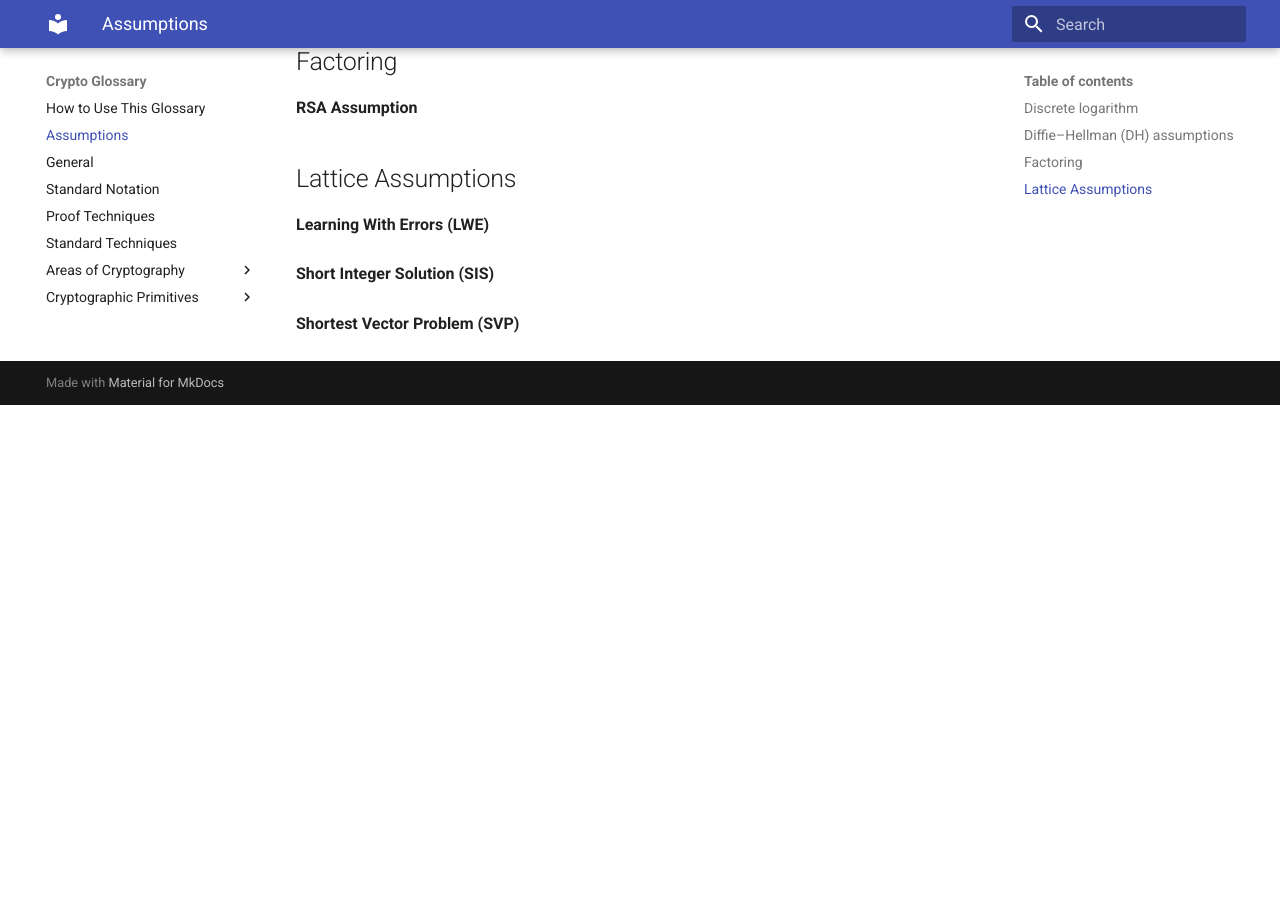
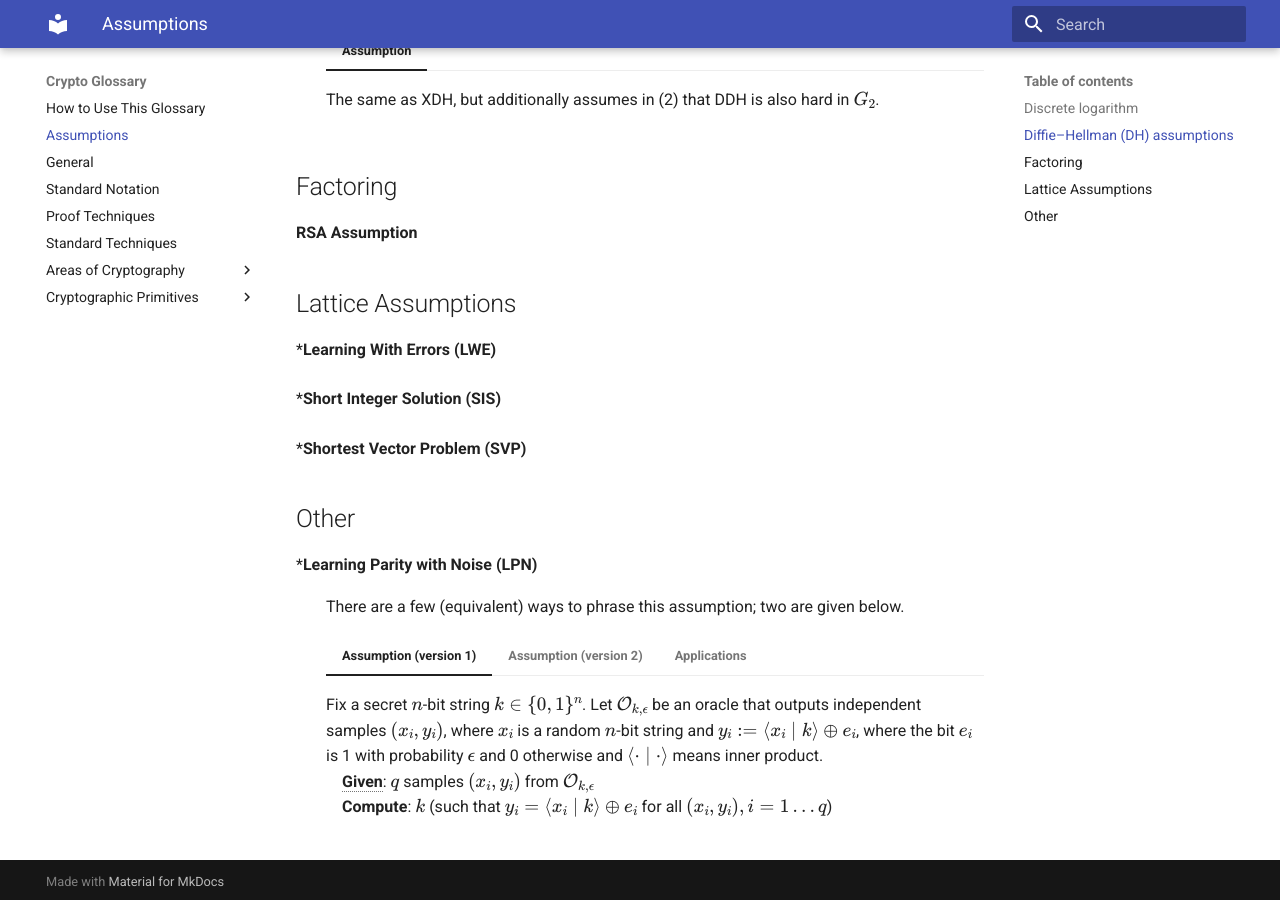
Before and after one commit to nglaeser/crypto-glossary, an MkDocs documentation site: the page built from docs/assumptions.md, in a window 1280 px wide and 900 px high, scrolled down 2181 px. Built offline with MkDocs 1.6.1 and Material for MkDocs 9.7.7, drawn with Linux system fonts in a browser that asks for light colours; before the commit the page ends 2586 px from its top, so only the background shows below that; some of the changed text lies outside the part shown.

Commit message:
add LPN assumption and some notation

```diff
--- a/docs/assumptions.md
+++ b/docs/assumptions.md
@@ -7,9 +7,15 @@ This page lists common hardness assumptions upon which cryptographic schemes hav
 
 Computing the requested answer in each of these cases is believed to be hard. Since the assumptions useful in cryptography are largely _computational_ assumptions, "hard to compute" means computationally intractable (typically in polynomial time).
 
-See also [Wikipedia](https://en.wikipedia.org/wiki/Computational_hardness_assumption#Common_cryptographic_hardness_assumptions) for a list of cryptographic hardness assumptions.
+See also [Wikipedia](https://en.wikipedia.org/wiki/Computational_hardness_assumption#Common_cryptographic_hardness_assumptions) for a list of cryptographic hardness assumptions. Assumptions marked with "*" are thought to be [post-quantum secure](Areas-of-Cryptography/pqc.md).
 
 **Subexponential assumptions**
+:
+
+**Average-case hardness**
+:
+
+**Worst-case hardness**
 :
 
 ## **Discrete logarithm**
@@ -98,11 +104,36 @@ See also [Wikipedia](https://en.wikipedia.org/wiki/Computational_hardness_assump
 
 ## Lattice Assumptions
 
-**Learning With Errors (LWE)**
+\***Learning With Errors (LWE)**
 :
 
-**Short Integer Solution (SIS)**
+\***Short Integer Solution (SIS)**
 :
 
-**Shortest Vector Problem (SVP)**
+\***Shortest Vector Problem (SVP)**
 :
+
+## Other
+
+\***Learning Parity with Noise (LPN)**
+: There are a few (equivalent) ways to phrase this assumption; two are given below.
+    === "Assumption (version 1)"
+
+        Fix a secret $n$-bit string $k \in \{0,1\}^n$. Let $\mathcal{O}_{k,\epsilon}$ be an oracle that outputs independent samples $(x_i,y_i)$, where $x_i$ is a random $n$-bit string and $y_i := \langle x_i \mid k \rangle \oplus e_i$, where the bit $e_i$ is 1 with probability $\epsilon$ and 0 otherwise and $\langle \cdot \mid \cdot \rangle$ means inner product.
+        &emsp;**Given**: $q$ samples $(x_i,y_i)$ from $\mathcal{O}_{k,\epsilon}$
+        &emsp;**Compute**: $k$ (such that $y_i = \langle x_i \mid k \rangle \oplus e_i$ for all $(x_i,y_i), i=1\ldots q$)
+
+    === "Assumption (version 2)"
+
+        Let $A$ be a $q \times n$ matrix of (uniformly random) bits and $e,y$ be $q$-bit vectors (where $e_i = 1$ with probability $\epsilon$ and 0 otherwise).
+        &emsp;**Given**: $A,y$
+        &emsp;**Compute**: $k \in \{0,1\}^n$ such that $A\cdot k + e = y \pmod{2}$
+
+    === "Applications"
+
+        - PRGs
+        - Perfectly binding commitment
+        - PAKE
+
+<!-- [Version 1](https://perso.uclouvain.be/fstandae/PUBLIS/182.pdf) -->
+<!-- [Version 2 and applications](http://yuyu.hk/files/LPN.pdf) -->
```
Also changed, not shown: docs/notation.md (+10 -4 lines).
